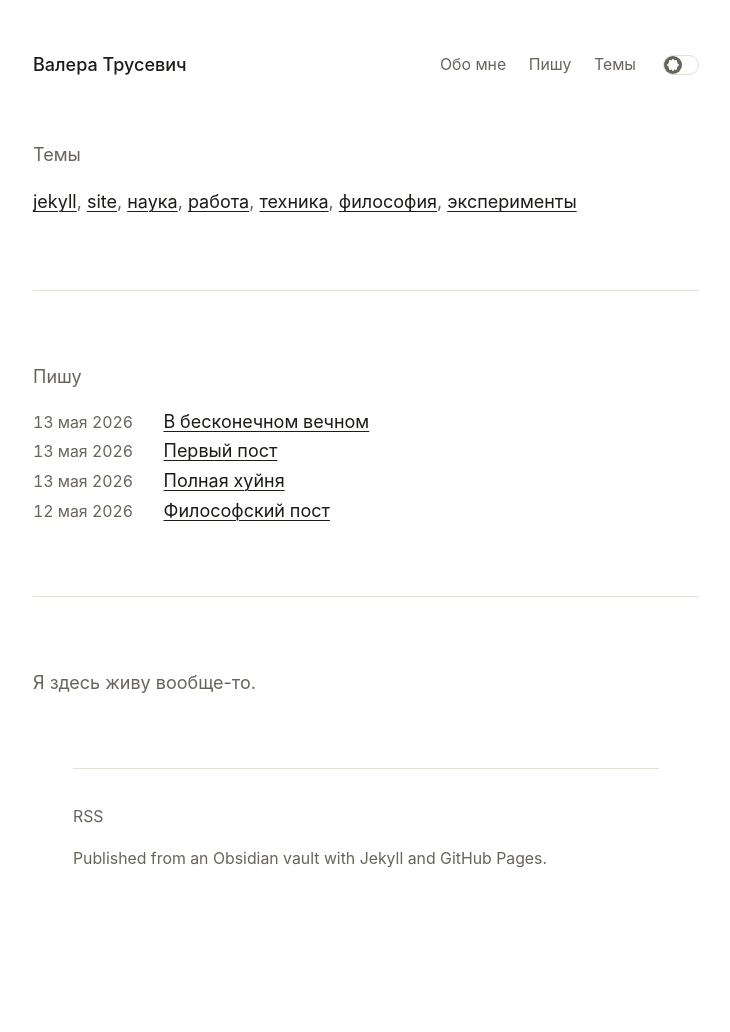
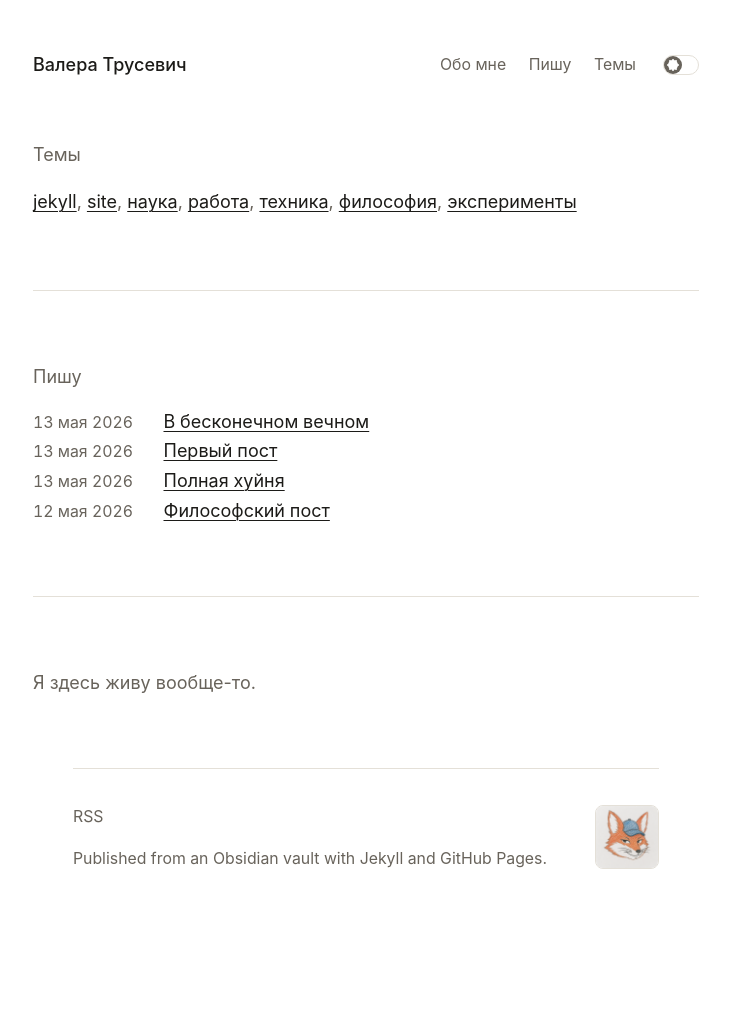
Before and after one commit to truetnoth/personal, a Jekyll site: the page built from index.md, in a window 1280 px wide. Shown: the whole page, without its empty margins (274-1004 px from the left). Built offline with Jekyll 4.4.1, drawn with Linux system fonts in a browser that asks for light colours.

Commit message:
Add site logo and favicon

```diff
--- a/_includes/footer.html
+++ b/_includes/footer.html
@@ -1,6 +1,13 @@
 <footer class="site-footer">
   <div class="footer-rule">
-    <p><a class="muted plain font-ui" href="{{ '/feed.xml' | relative_url }}">RSS</a></p>
-    <p class="muted">Published from an Obsidian vault with Jekyll and GitHub Pages.</p>
+    <div class="footer-inner">
+      <div>
+        <p><a class="muted plain font-ui" href="{{ '/feed.xml' | relative_url }}">RSS</a></p>
+        <p class="muted">Published from an Obsidian vault with Jekyll and GitHub Pages.</p>
+      </div>
+      <a class="footer-logo plain" href="{{ '/' | relative_url }}" aria-label="{{ site.title | escape }}">
+        <img src="{{ '/assets/images/logo.png' | relative_url }}" alt="" width="64" height="64" loading="lazy" decoding="async">
+      </a>
+    </div>
   </div>
 </footer>
--- a/_includes/head.html
+++ b/_includes/head.html
@@ -19,5 +19,7 @@
   })();
 </script>
 {% seo %}
+<link rel="icon" type="image/png" href="{{ '/assets/images/favicon.png' | relative_url }}">
+<link rel="apple-touch-icon" href="{{ '/assets/images/favicon.png' | relative_url }}">
 <link rel="stylesheet" href="{{ '/assets/css/main.css' | relative_url }}">
 <link rel="alternate" type="application/feed+xml" title="{{ site.title | escape }}" href="{{ '/feed.xml' | relative_url }}">
--- a/assets/css/main.css
+++ b/assets/css/main.css
@@ -413,6 +413,31 @@ h3 {
   border-top: 1px solid var(--line);
 }
 
+.footer-inner {
+  display: flex;
+  align-items: flex-start;
+  justify-content: space-between;
+  gap: 2rem;
+}
+
+.footer-logo {
+  display: block;
+  flex: 0 0 auto;
+  width: 64px;
+  height: 64px;
+  overflow: hidden;
+  border: 1px solid var(--line);
+  border-radius: 8px;
+  background: #fff;
+}
+
+.footer-logo img {
+  display: block;
+  width: 100%;
+  height: 100%;
+  object-fit: cover;
+}
+
 @media (max-width: 640px) {
   body {
     padding-top: 1.5rem;
@@ -457,4 +482,8 @@ h3 {
   .section-rule {
     margin: 3rem 0;
   }
+
+  .footer-inner {
+    align-items: flex-start;
+  }
 }
```
Also changed, not shown: assets/images/favicon.png (added), assets/images/logo.png (added).
